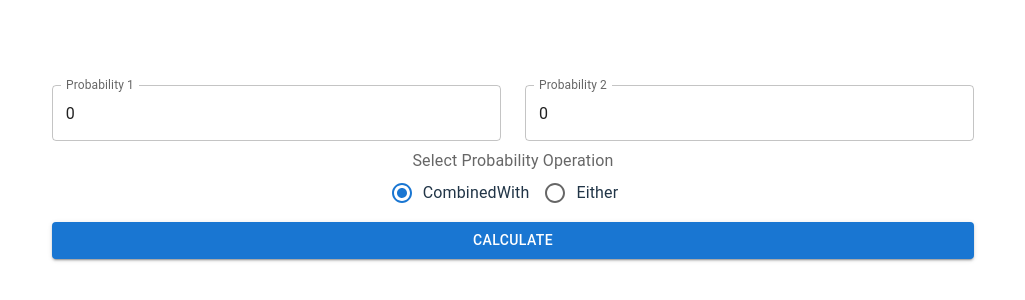
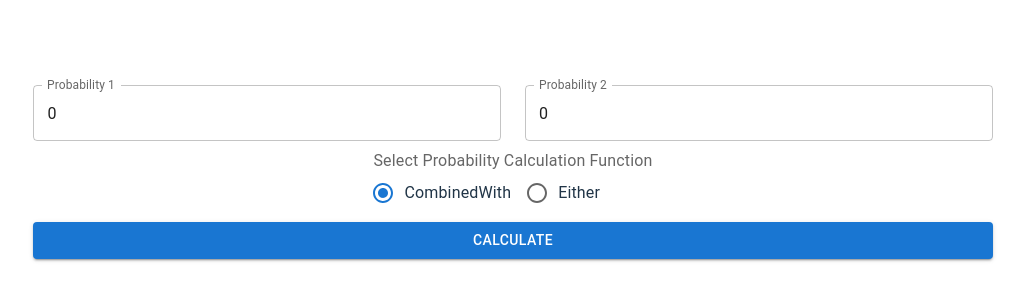
Before and after one commit to dorothyynwong/redington-calculator, a React (Vite) app in the folder frontend/: page / in a window 1280 px wide. Shown: the part 228-528 px from the top of the page, without its empty margins (127-1152 px from the left). Built offline with nearby package versions, Linux system fonts and the light colour scheme; no server answers.

Commit message:
refactored operactionselector.test

```diff
--- a/frontend/src/components/ProbabilityForm.tsx
+++ b/frontend/src/components/ProbabilityForm.tsx
@@ -66,7 +66,7 @@ const ProbabilityForm = () => {
                         <OperationSelector
                             operations={Object.keys(ProbabilityOperation)}
                             onSelectChange={handleSelectChange}
-                            label="Select Probability Operation"
+                            label="Select Probability Calculation Function"
                         />
                     </Grid>
                     <Grid size={12}>
```
Also changed, not shown: 2 other files (tests, documents, lock files or other folders).
